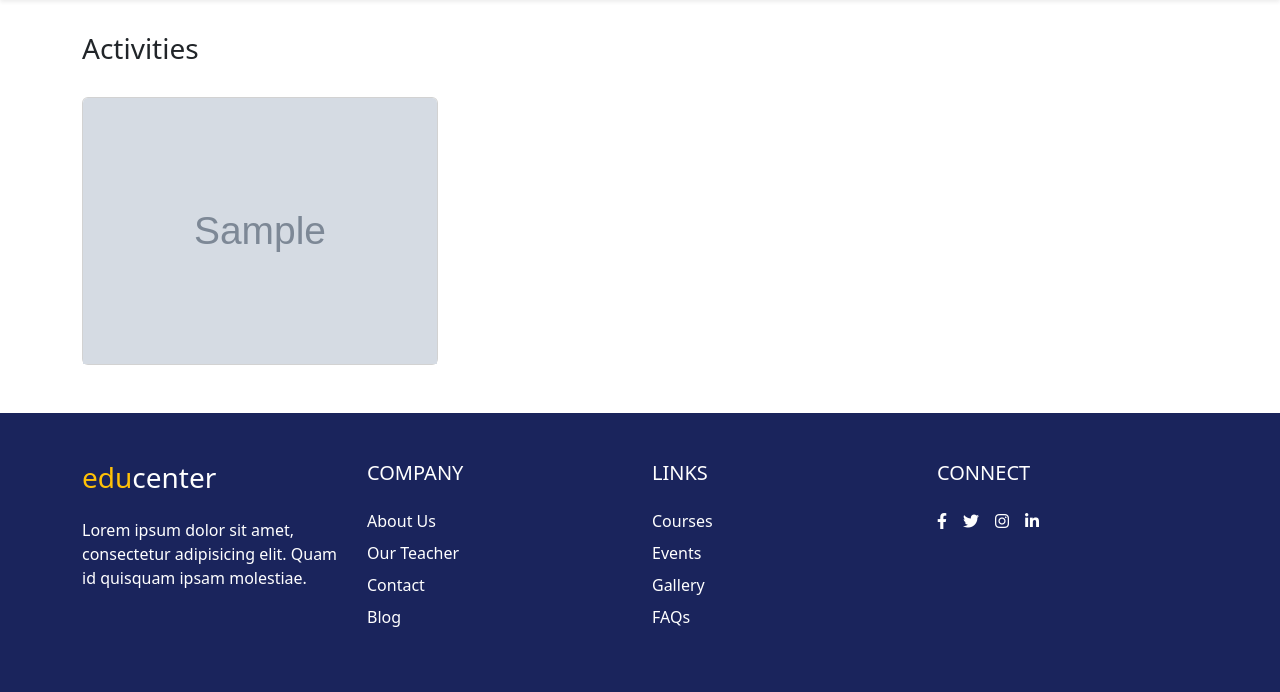
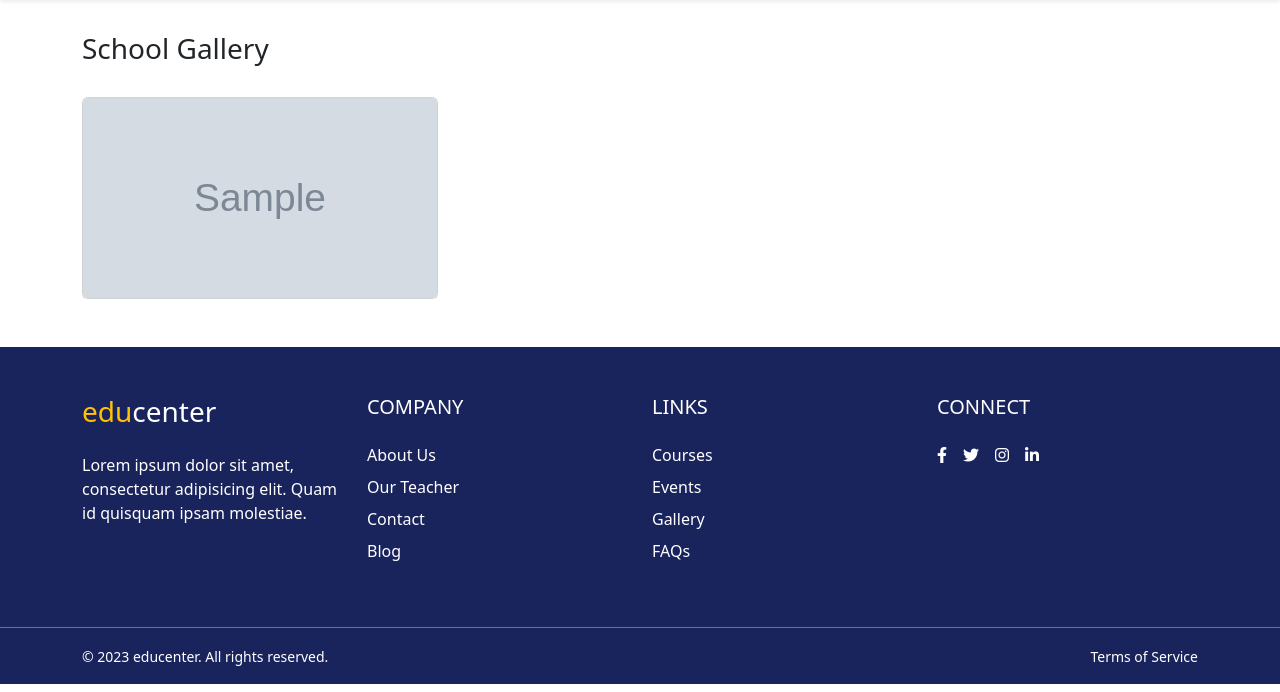
Before and after one commit to neilravi7/education, a Django app: template templates/school_gallery/gallery.html in a window 1280 px wide. Shown: the part 76-768 px from the top of the page. Run offline with Django 3.2, Linux system fonts and the light colour scheme; the template is opened without the code that fills it: most values are stand-ins (such as "Sample title", 1, 10 or a date in 2020); grey boxes marked "Sample" are stand-in pictures.

Commit message:
solved style related issue

```diff
--- a/templates/school_gallery/gallery.html
+++ b/templates/school_gallery/gallery.html
@@ -9,13 +9,13 @@
 <section class="py-5">
     <div class="container">
         <div class="row g-4">
-            <h3 class="mt-2">Activities</h3>
+            <h3 class="mt-2">School Gallery</h3>
             <!-- Event Card 1 -->
             {% for gallery_item in gallery %}
             <div class="col-md-6 col-lg-4">
                 <div class="card event-card h-100">
                     <div class="position-relative">
-                        <img src="{{ gallery_item.file.url }}" class="card-img-top" alt="Event">
+                        <img src="{{ gallery_item.file.url }}" class="card-img-top" alt="Event" style="width: 100%; height: 200px; object-fit: cover;">
                     </div>
                 </div>
             </div>
```
Also changed, not shown: school_gallery/views.py (+13 -1 lines).
